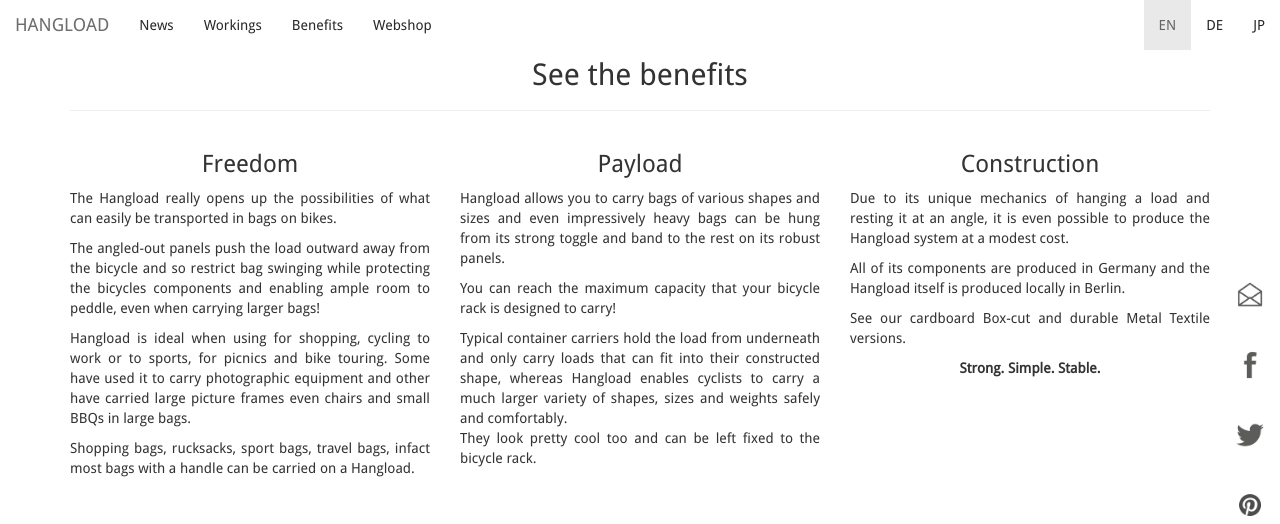
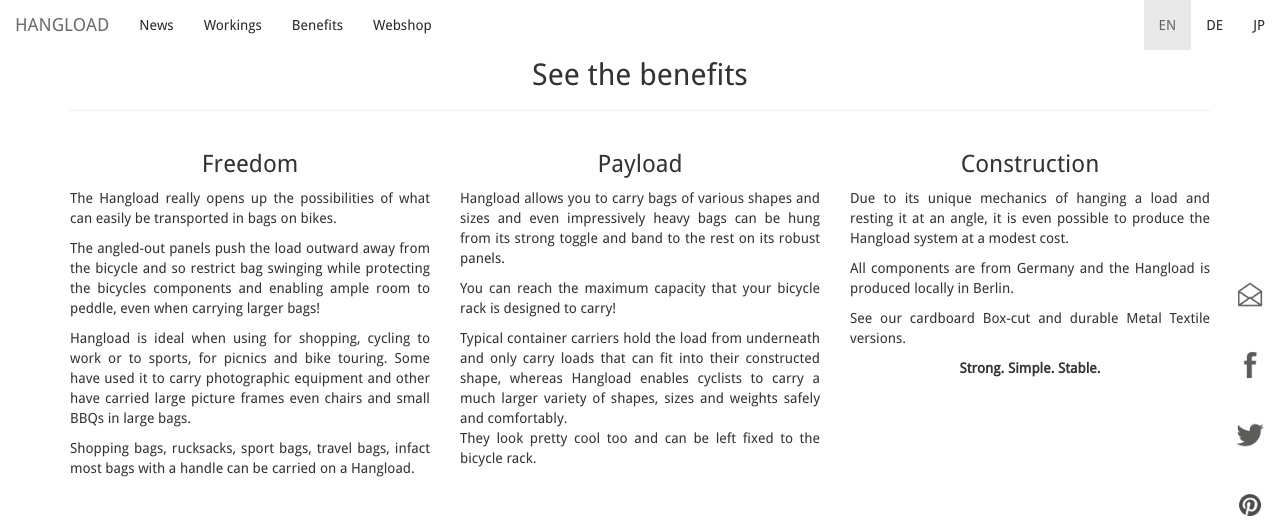
Before and after one commit to bodokaiser/hangload.com, a Jekyll site: the page built from index.html, in a window 1280 px wide and 900 px high, scrolled down 2720 px, cut to the strip 0-524 px from the top of the window. Built offline with Jekyll 4.4.1, drawn with Linux system fonts in a browser that asks for light colours; nearby versions of some CDN libraries; library files that are not in the unit come from our copies; Markdown is read by kramdown in place of the engine named in the settings.

Commit message:
Update index.html

```diff
--- a/index.html
+++ b/index.html
@@ -152,7 +152,7 @@
         cost.
         </p>
       <p class="text-justify">
-        All of its components are produced in Germany and the Hangload itself
+        All components are from Germany and the Hangload
         is produced locally in Berlin.
       </p>
       <p class="text-justify">
```
